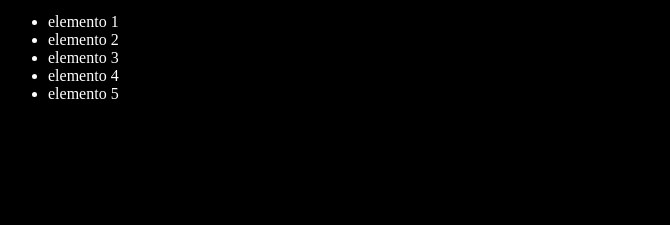
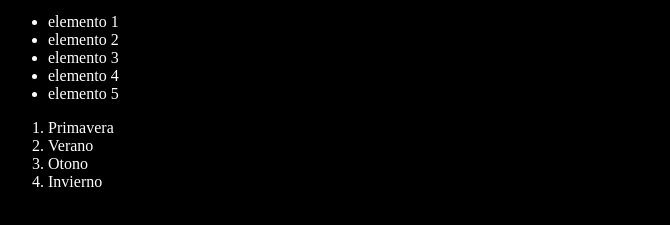
Before and after one commit to JhoniSanchez/gitmircha, a plain HTML site: page index.html in a window 1280 px wide. Shown: the part 101-326 px from the top of the page, without its empty margins (0-670 px from the left). Drawn offline with Linux system fonts and the light colour scheme.

Commit message:
Agregando Estaciones Del ano

```diff
--- a/index.html
+++ b/index.html
@@ -17,6 +17,12 @@
     <li>elemento 4</li>
     <li>elemento 5</li>
 </ul>
+<ol>
+    <li>Primavera</li>
+    <li>Verano</li>
+    <li>Otono</li>
+    <li>Invierno</li>
+</ol>
    <script src="index.js"></script>
 
 </body>
```
